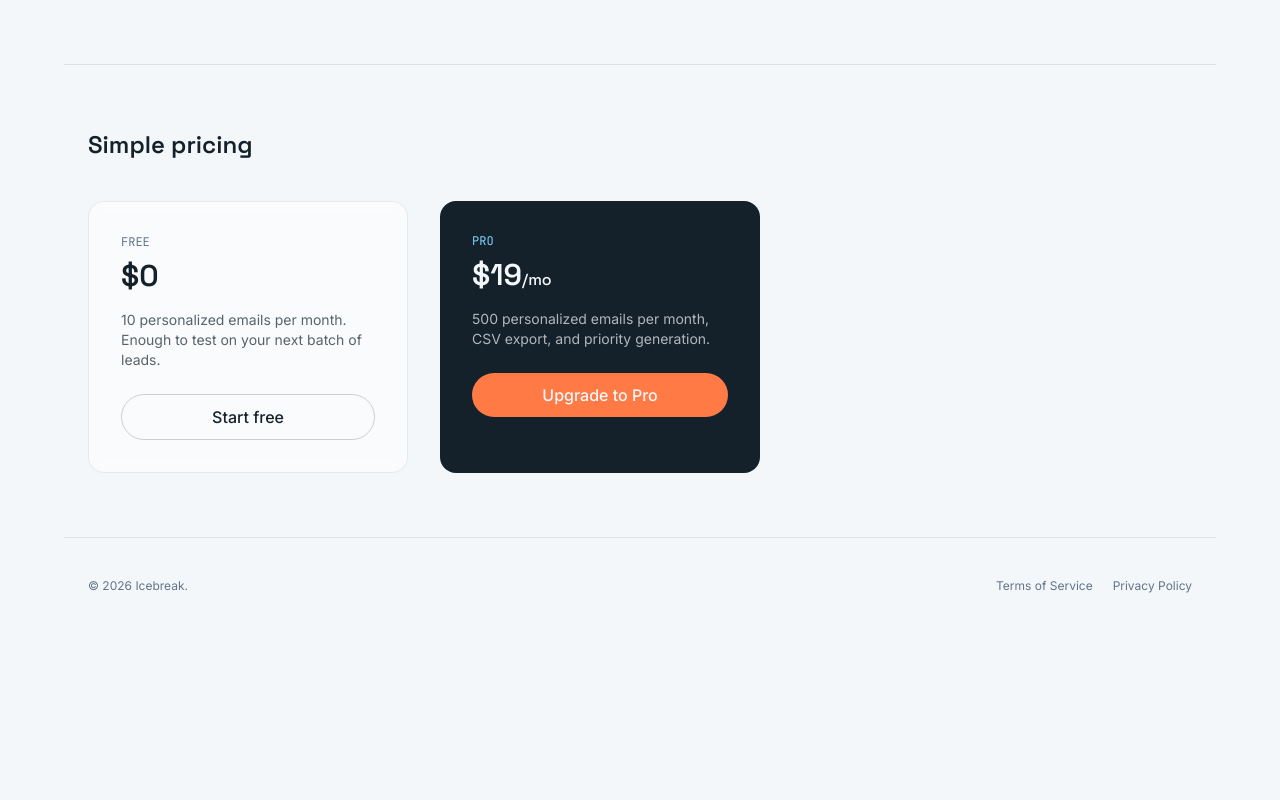
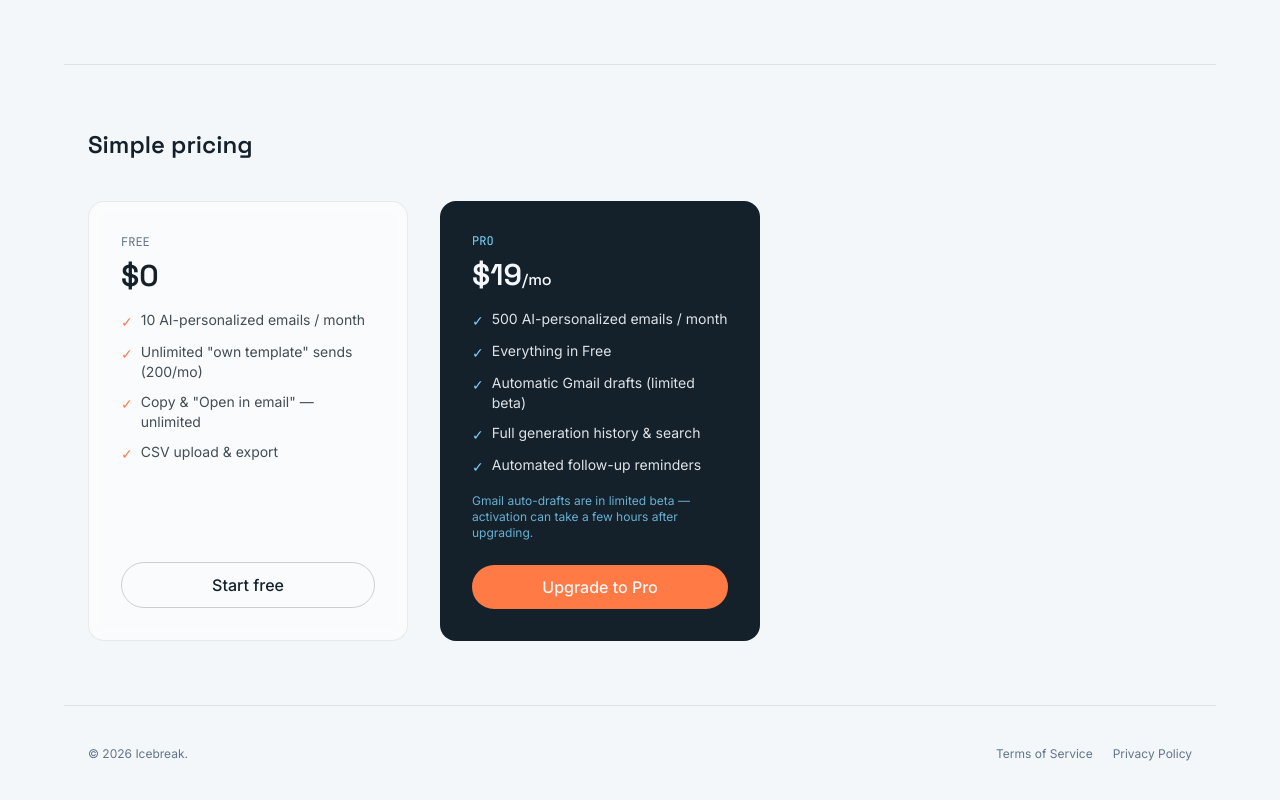
Before and after one commit to Frontendwep-Developer/icebreak, a Next.js app: page / in a window 1280 px wide. Shown: the part 785-1585 px from the top of the page. Before the commit the page ends 1419 px from the top, so only its background shows below. Built offline with nearby package versions, Linux system fonts and the light colour scheme; no server answers.

Commit message:
Improve pricing card layout, add honest Gmail beta messaging

```diff
--- a/app/page.tsx
+++ b/app/page.tsx
@@ -116,15 +116,24 @@ export default function Home() {
           Simple pricing
         </h2>
         <div className="grid md:grid-cols-2 gap-8 max-w-2xl">
-          <div className="frosted rounded-2xl p-8">
+          <div className="frosted rounded-2xl p-8 flex flex-col h-full">
             <p className="font-mono text-xs text-mist uppercase mb-2">
               Free
             </p>
             <p className="font-display text-3xl font-semibold mb-4">$0</p>
-            <p className="text-sm text-glacier/70 mb-6">
-              10 personalized emails per month. Enough to test on your next
-              batch of leads.
-            </p>
+            <ul className="space-y-2.5 mb-6 flex-1">
+              {[
+                "10 AI-personalized emails / month",
+                "Unlimited \"own template\" sends (200/mo)",
+                "Copy & \"Open in email\" — unlimited",
+                "CSV upload & export",
+              ].map((f) => (
+                <li key={f} className="flex items-start gap-2 text-sm text-glacier/80">
+                  <span className="text-thaw mt-0.5">✓</span>
+                  <span>{f}</span>
+                </li>
+              ))}
+            </ul>
             <Link
               href="/login?mode=signup"
               className="block text-center border border-glacier/20 rounded-full py-2.5 font-medium hover:border-thaw transition"
@@ -132,14 +141,28 @@ export default function Home() {
               Start free
             </Link>
           </div>
-          <div className="rounded-2xl p-8 bg-glacier text-frost">
+          <div className="rounded-2xl p-8 bg-glacier text-frost flex flex-col h-full">
             <p className="font-mono text-xs text-ice uppercase mb-2">Pro</p>
             <p className="font-display text-3xl font-semibold mb-4">
               $19<span className="text-base font-normal">/mo</span>
             </p>
-            <p className="text-sm text-frost/70 mb-6">
-              500 personalized emails per month, CSV export, and priority
-              generation.
+            <ul className="space-y-2.5 mb-6 flex-1">
+              {[
+                "500 AI-personalized emails / month",
+                "Everything in Free",
+                "Automatic Gmail drafts (limited beta)",
+                "Full generation history & search",
+                "Automated follow-up reminders",
+              ].map((f) => (
+                <li key={f} className="flex items-start gap-2 text-sm text-frost/90">
+                  <span className="text-ice mt-0.5">✓</span>
+                  <span>{f}</span>
+                </li>
+              ))}
+            </ul>
+            <p className="text-xs text-ice/80 mb-6 -mt-2">
+              Gmail auto-drafts are in limited beta — activation can take a
+              few hours after upgrading.
             </p>
             <a
               href={process.env.NEXT_PUBLIC_LEMONSQUEEZY_CHECKOUT_URL}
--- a/app/profile/page.tsx
+++ b/app/profile/page.tsx
@@ -425,6 +425,12 @@ export default function ProfilePage() {
                   </button>
                 )}
               </div>
+              {account.plan === "pro" && !account.gmailConnected && (
+                <p className="text-xs text-mist mt-3">
+                  Gmail auto-drafts are in limited beta — activation can
+                  take a few hours after you connect.
+                </p>
+              )}
             </div>
 
             {/* Follow-up settings */}
--- a/app/tool/page.tsx
+++ b/app/tool/page.tsx
@@ -1152,6 +1152,12 @@ export default function ToolPage() {
                 : "Uses 1 credit per lead"}
             </span>
           </div>
+          {userPlan === "pro" && gmailStatus !== "connected" && (
+            <p className="text-xs text-mist mt-2">
+              Gmail auto-drafts are in limited beta — activation can take a
+              few hours.
+            </p>
+          )}
         </div>
 
         {results.length > 0 && (
```
